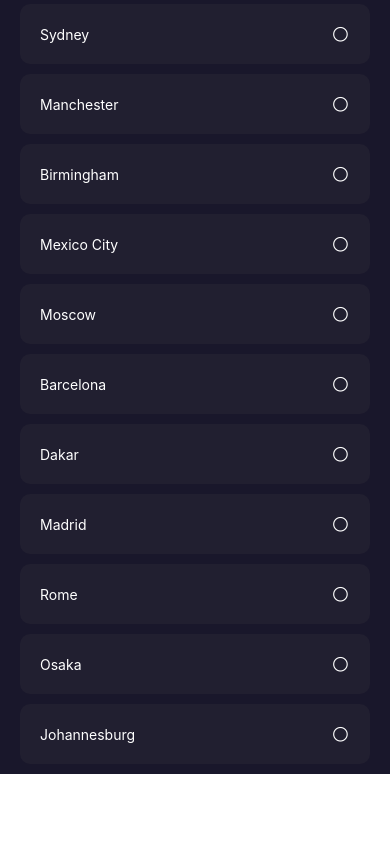
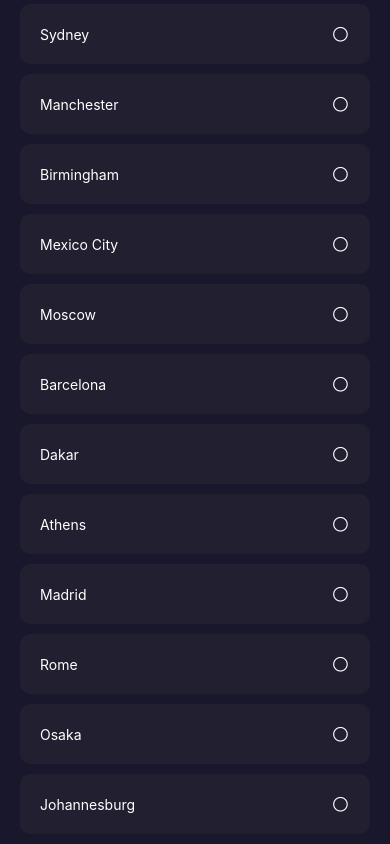
Before and after one commit to TorsuD/Weather-Application, a React Native app: screen /Login in a window 390 px wide. Shown: the part 2301-3145 px from the top of the page. Before the commit the page ends 3075 px from the top, so only its background shows below. Built offline with nearby package versions, Linux system fonts and the light colour scheme; no server answers.

Commit message:
Added a few cities to the Login page

```diff
--- a/screens/Login.js
+++ b/screens/Login.js
@@ -88,6 +88,7 @@ export default function Login(params) {
     "Moscow",
     "Barcelona",
     "Dakar",
+    "Athens",
     "Madrid",
     "Rome",
     "Osaka",
```
